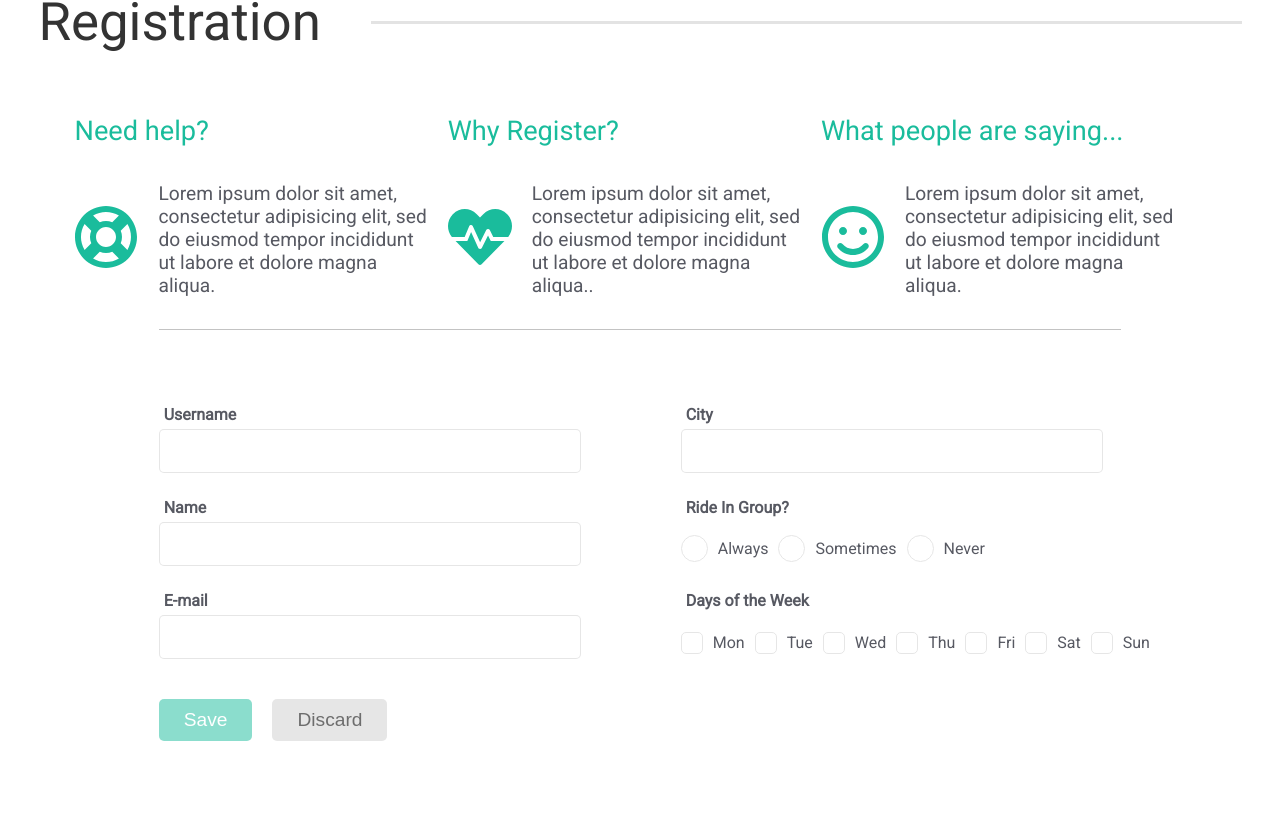
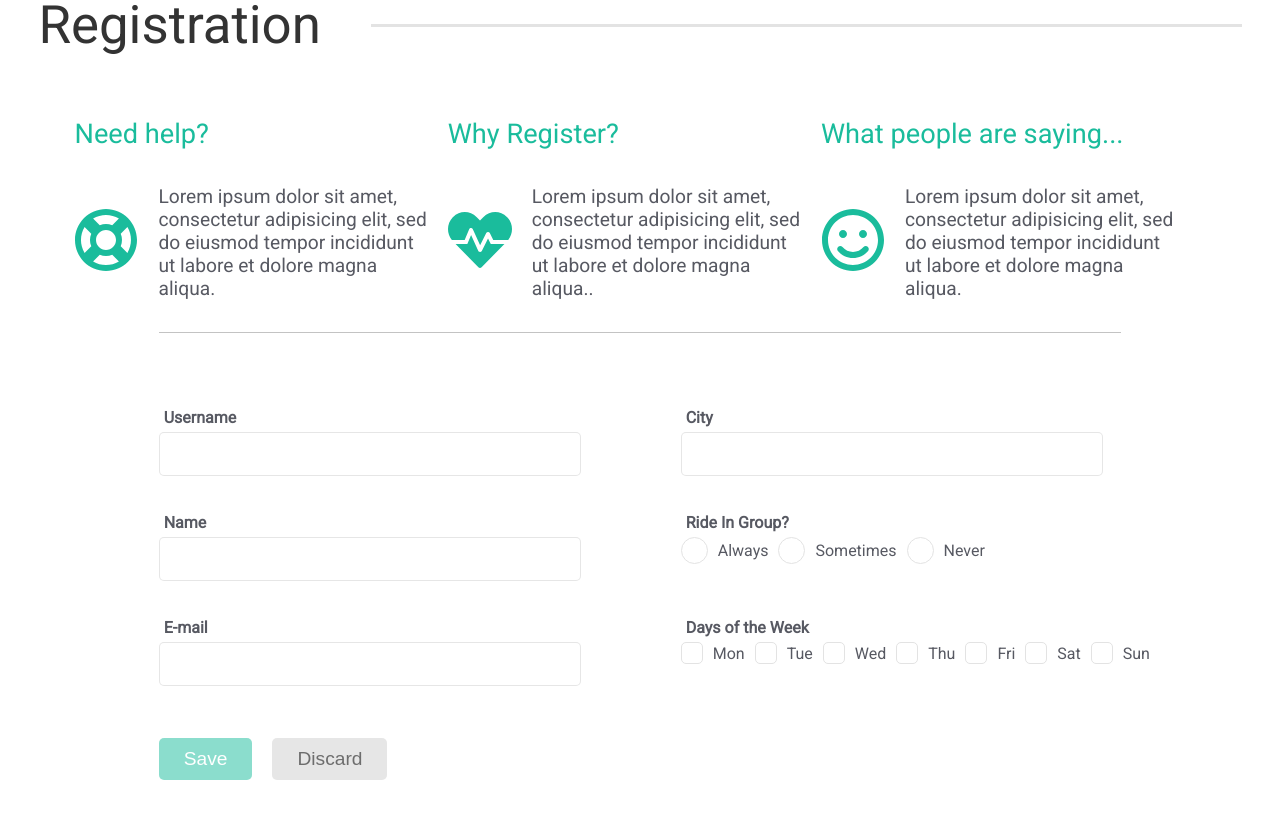
Before and after one commit to arroyoht/sample-projects, an Angular app in the folder sports-app/: page / in a window 1280 px wide. Shown: the part 598-1416 px from the top of the page. Built offline with nearby package versions, Linux system fonts and the light colour scheme; no server answers.

Commit message:
Add top menu and input helper subtitles

```diff
--- a/sports-app/src/app/components/sections/register-section/register-section.component.html
+++ b/sports-app/src/app/components/sections/register-section/register-section.component.html
@@ -22,21 +22,23 @@
   <div class="form-container">
     <div class="form-group">
       <div class="input-group">
-        <label for="username">Username</label>
+        <div class="label">Username</div>
         <input name="username" type="text" [(ngModel)]="newUser.username" />
+        <div class="helper-label">Insert a username to be used to log in.</div>
       </div>
       <div class="input-group">
-        <label for="city">City</label>
+        <div class="label">City</div>
         <input name="city" type="text" [(ngModel)]="newUser.address.city" />
       </div>
     </div>
     <div class="form-group">
       <div class="input-group">
-        <label for="name">Name</label>
+        <div class="label">Name</div>
         <input name="name" type="text" [(ngModel)]="newUser.name" />
+        <div class="helper-label">How would you like us to address you?</div>
       </div>
       <div class="input-group">
-        <label for="rideInGroup">Ride In Group?</label>
+        <div class="label">Ride In Group?</div>
         <div class="input-row">
             <div class="input-cell" *ngFor="let option of rideInGroup">
                 <div class="radio-btn selectable" [ngClass]="{'selected': isRideOptionSelected(option)}" (click)="setRideInGroupOption(option)">
@@ -49,11 +51,12 @@
     </div>
     <div class="form-group">
       <div class="input-group">
-        <label for="email">E-mail</label>
+        <div class="label">E-mail</div>
         <input name="email" type="text" [(ngModel)]="newUser.email" />
+        <div class="helper-label">Insert a valid E-mail so we can contact you</div>
       </div>
       <div class="input-group">
-        <label for="daysOfTheWeek">Days of the Week</label>
+        <div class="label">Days of the Week</div>
         <div class="input-row">
             <div class="input-cell" *ngFor="let day of daysOfTheWeek">
                 <div class="check-box selectable" [ngClass]="{'selected': isDaySelected(day)}" (click)="toggleDayOfTheWeek(day)">
--- a/sports-app/src/app/components/top-menu/top-menu.component.html
+++ b/sports-app/src/app/components/top-menu/top-menu.component.html
@@ -9,6 +9,11 @@
       <fa-icon *ngIf="!isMenuOpen" [icon]="arrowDownIcon"></fa-icon>
       <fa-icon *ngIf="isMenuOpen" [icon]="arrowUpIcon"></fa-icon>
   </div>
+  <div class="top-menu" [ngClass]="{'visible' : isMenuOpen}">
+    <div class="menu-item">Friends List</div>
+    <div class="menu-item">Saved Items</div>
+    <div class="menu-item">Notifications</div>
+    <div class="menu-item">User Preferences</div>
+    <div class="menu-item last">Logout</div>
+  </div>
 </div>
-<div class="top-menu">
-</div>
--- a/sports-app/src/assets/style/application.css
+++ b/sports-app/src/assets/style/application.css
@@ -52,10 +52,11 @@ input:focus {
     border-color: #1abc9c;
 }
 .input-group{
-    display: inline-grid;
     margin-right: 100px;
+    margin-bottom: 20px;
+    height: 65px;
 }
-.input-group label{
+.input-group div.label{
     padding: 5px;
     font-weight: bold;
 }
@@ -80,6 +81,17 @@ input:focus {
 ::-ms-input-placeholder { /* Microsoft Edge */
     color: #e3e3e3e3;
 }
+.input-group .helper-label{
+    color: #6b6b6be3;
+    font-size: 0.9em;
+    padding: 5px 5px;
+    display: none;
+}
+.input-group input:focus~.helper-label{
+    display: block;
+}
+
+
 
 .form-container{
     margin: 0% 10%;
@@ -127,7 +139,7 @@ div.input-cell .input-cell-label{
 div.check-box {
     width: 20px;
     height: 20px;
-    border: 1px solid #e3e3e3e3;
+    border: 1px solid #e3e3e3;
     border-radius: 5px;
     margin: auto;
 }
@@ -135,7 +147,7 @@ div.check-box {
 div.radio-btn {
     width: 25px;
     height: 25px;
-    border: 1px solid #e3e3e3e3;
+    border: 1px solid #e3e3e3;
     border-radius: 50%;
     margin: auto;
 }
@@ -144,10 +156,10 @@ div.selectable {
     cursor: pointer;
 }
 div.selectable:hover {
-    border-color: #1abc9c;
+    border: 1px solid #1abc9c;
 }
 div.selectable.selected {
-    border-color: #1abc9c;
+    border: 1px solid #1abc9c;
 }
 div.selectable .selected-icon{
     display: none;
@@ -162,7 +174,6 @@ div.selectable.selected .selected-icon.lg{
     padding: 4px;
     font-size: 1rem;
 }
-
 
 /* TOP BAR TITLE */
 
@@ -199,6 +210,7 @@ div.selectable.selected .selected-icon.lg{
     height: 100%;
     cursor: pointer;
     display: flex;
+    position: relative;
 }
 
 .top-menu-container div{
@@ -209,6 +221,40 @@ div.selectable.selected .selected-icon.lg{
     padding: 8px;
     border: solid 1px;
     border-radius: 50%;
+}
+
+.top-menu-container .top-menu{
+    position: absolute;
+    background-color: white;
+    bottom: -250px;
+    border-radius: 5px;
+    border: 1px solid #e3e3e3;
+    display: none;
+    min-width: 200px;
+}
+.top-menu-container .top-menu.visible{
+    display: block;
+    -moz-box-shadow: 0px 0px 1px 1px #ccc;
+    -webkit-box-shadow: 0px 0px 1px 1px #ccc;
+    box-shadow: 0px 0px 1px 1px #ccc;
+}
+.top-menu .menu-item {
+    cursor: pointer;
+    padding:  15px;
+    margin: 0px;
+}
+.top-menu .menu-item:first-child {
+    border-top-left-radius: 5px;
+    border-top-right-radius: 5px;
+}
+.top-menu .menu-item:last-child {
+    border-top: 1px solid #e3e3e3;
+    border-bottom-left-radius: 5px;
+    border-bottom-right-radius: 5px;
+}
+.top-menu .menu-item:hover {
+    background-color: #f9f9f9;
+    color: #1abc9c;
 }
 
 /* Breadcrumbe style */
```
